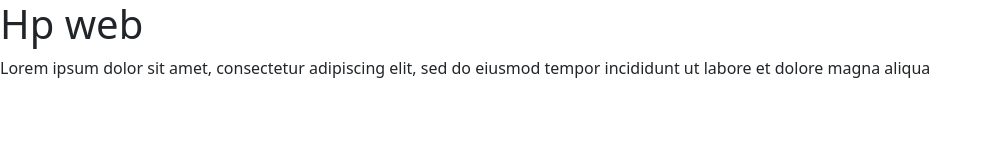
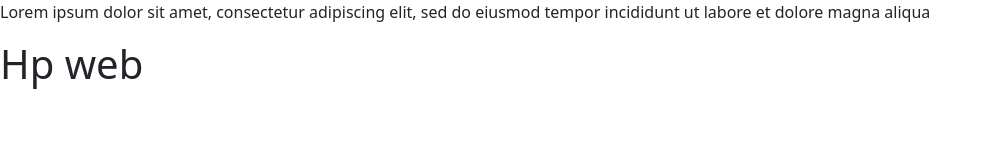
Before and after one commit to webbuildershopiana/hp23080204, a plain HTML site: page index.html in a window 1280 px wide. Shown: the whole page, without its empty margins (0-991 px from the left). Drawn offline with nearby package versions, Linux system fonts and the light colour scheme.

Commit message:
65295a7f-b2cf-4ff9-85a4-2f99598d88db

```diff
--- a/index.html
+++ b/index.html
@@ -74,9 +74,9 @@
 		<html>
  <head></head>
  <body id="idko">
-  <section class="bdg-sect" id="ihtn">
-   <h1 class="heading" id="imfj">Hp web</h1>
-   <p class="paragraph">Lorem ipsum dolor sit amet, consectetur adipiscing elit, sed do eiusmod tempor incididunt ut labore et dolore magna aliqua</p>
+  <p class="paragraph" id="ii5m">Lorem ipsum dolor sit amet, consectetur adipiscing elit, sed do eiusmod tempor incididunt ut labore et dolore magna aliqua</p>
+  <section id="ihtn" class="bdg-sect">
+   <h1 id="imfj" class="heading">Hp web</h1>
   </section>
  </body>
 </html>
```
